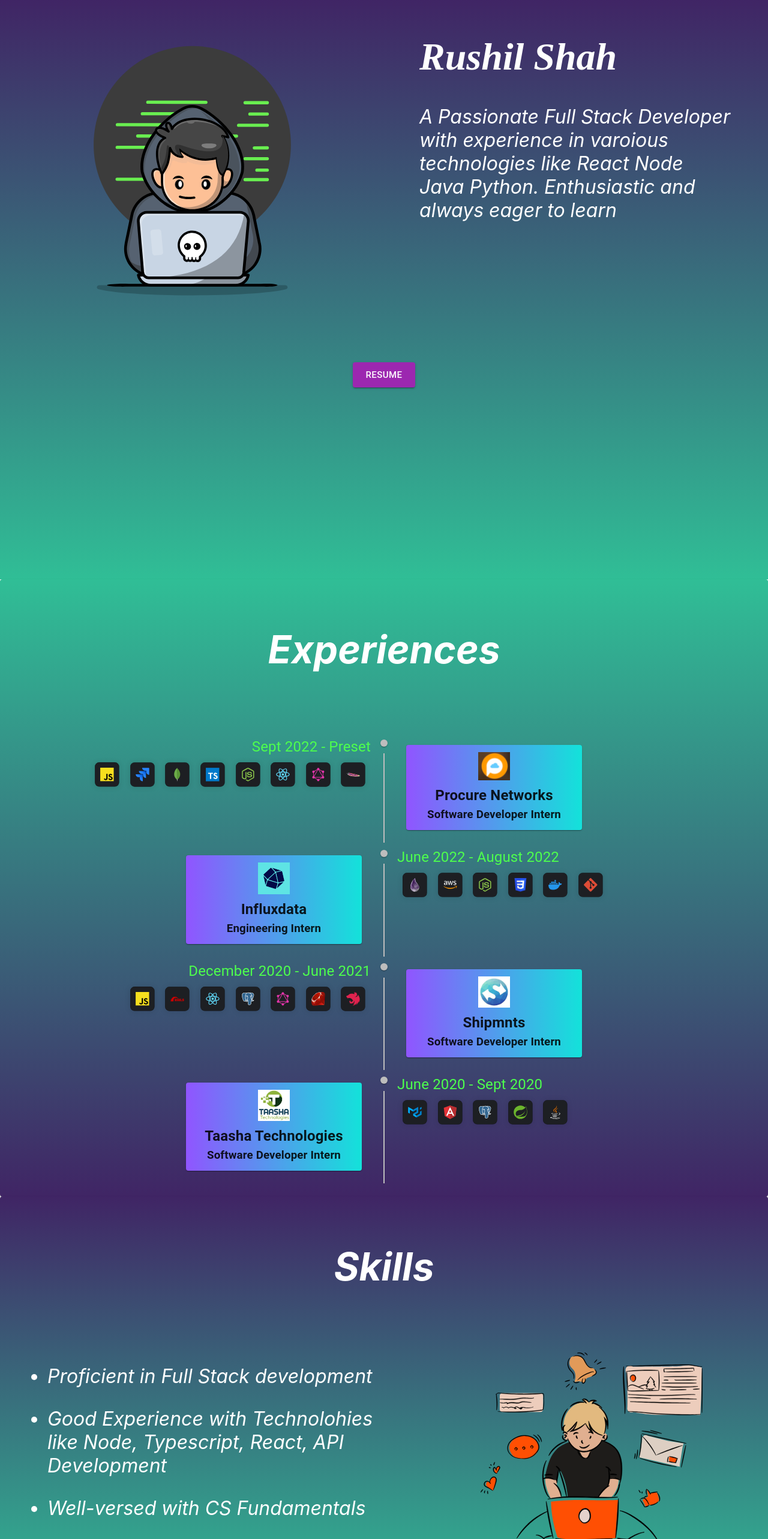
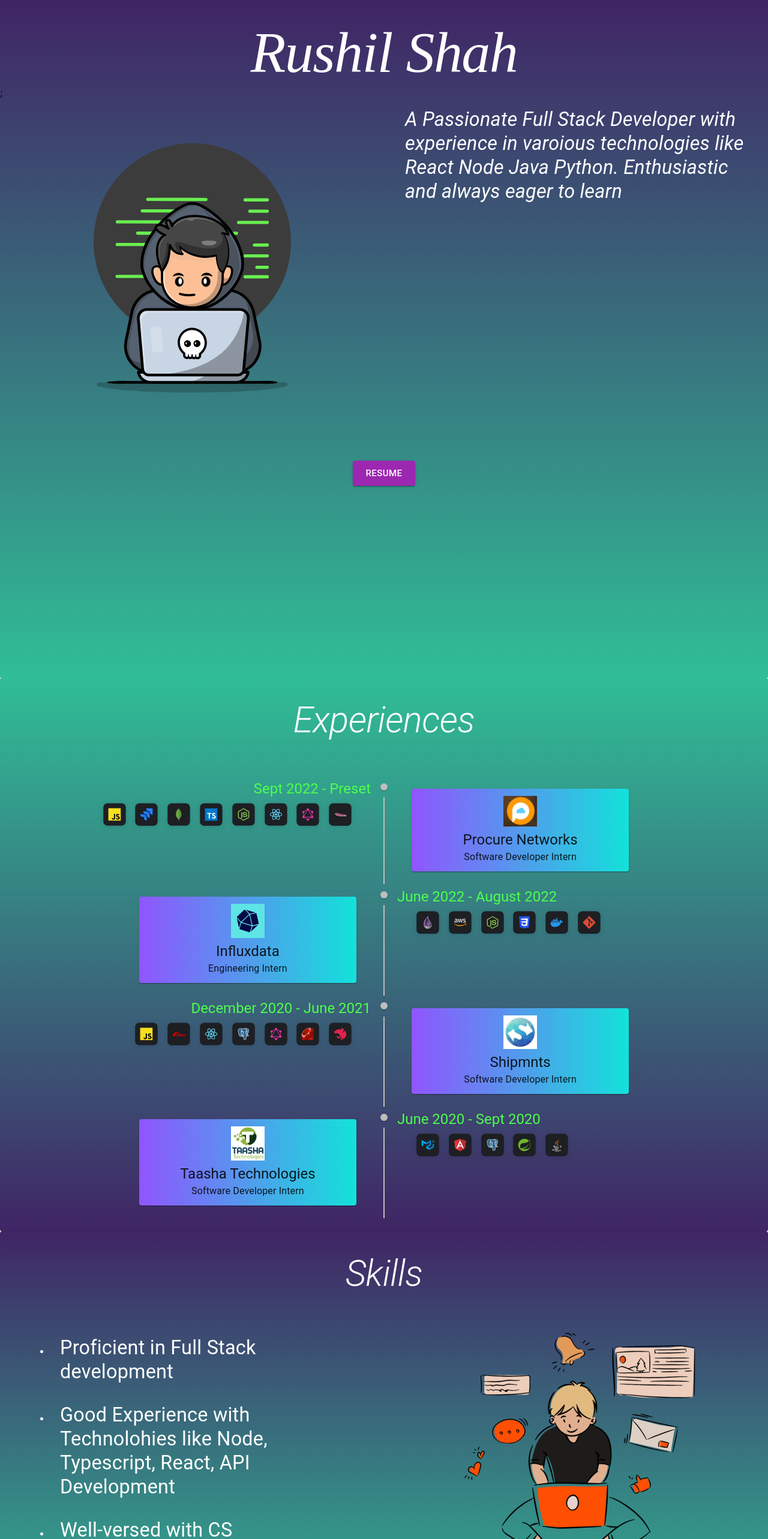
Before and after one commit to rushil1999/portfolio, a React (Create React App) app: page / in a window 1280 px wide. Shown: the top 2566 px of the page at 60% size. Built offline with nearby package versions, Linux system fonts and the light colour scheme.

Commit message:
added responsiveness

```diff
--- a/src/components/Company/index.js
+++ b/src/components/Company/index.js
@@ -1,17 +1,25 @@
-import { Accordion, AccordionDetails, AccordionSummary, Container, Stack } from '@mui/material';
+import { Accordion, AccordionDetails, AccordionSummary, Container, Stack, ThemeProvider, Typography, createTheme, responsiveFontSizes } from '@mui/material';
 import React from 'react';
 import influxdata from '../../assets/influxdata.png'
 import procureNetworks from '../../assets/procure.png'
 import shipmnts from '../../assets/Shipmnts.jpeg'
 import taashaTech from '../../assets/taashaTech.jpeg'
-import { accordianSummaryCardHeightStyle, accordianSummaryCardStyle, companyCardBackgroundStyle, companyLogoStyle, companyNameStyle } from '../../styles/company';
-const Company = ({ companyDetails }) => {
+import { companyCardBackgroundStyle, companyLogoStyle } from '../../styles/company';
+const Company = ({ companyDetails, setAccordianWidthState }) => {
+
+  let theme = createTheme({});
+  theme = responsiveFontSizes(theme);
   const { companyName, role, link, roleDescription } = companyDetails;
 
   const [expanded, setExpanded] = React.useState(false);
 
-  const handleChange = (panel) => (event, isExpanded) => {
-    setExpanded(isExpanded ? panel : false);
+  const handleChange = () => (event, isExpanded) => {
+    const newAccordianWidthState = expanded ? '70%' : '90%';
+    console.log("Changed", expanded, newAccordianWidthState)
+
+    setAccordianWidthState(newAccordianWidthState);
+    setExpanded(!expanded);
+
   };
   const getCompanyLogo = (companyName) => {
     let companyLogoLink;
@@ -46,40 +54,47 @@
   const getCompanyRoleDescription = () => {
     const roleDescriptionHTML = roleDescription.map((description) => {
       return (
-        <li>
+        <Typography
+          variant="subtitle1"
+        >
           {description}
-        </li>
+        </Typography>
       )
     })
     return (
-      <ol>
+      <Container sx={{ textAlign: 'left' }}>
         {roleDescriptionHTML}
-      </ol>
+      </Container>
     )
   }
   return (
 
-
-    <Accordion style={{ ...companyCardBackgroundStyle }} expanded={expanded === 'panel1'} onChange={handleChange('panel1')}>
+    <ThemeProvider theme={theme}>
+      <Accordion style={{ ...companyCardBackgroundStyle }} expanded={expanded} onChange={handleChange()}>
         <AccordionSummary>
-        <div style={accordianSummaryCardStyle}>
+          <Container sx={{ height: '70%', textAlign: 'center' }}>
             <img style={companyLogoStyle} src={getCompanyLogo(companyName)} alt={'company-logo'} />
-          <div style={accordianSummaryCardHeightStyle}>
-            <h2 style={companyNameStyle}>
+            <Container sx={{ height: '60%' }}>
+              <Typography
+                variant="h5"
+                sx={{ marginTop: '0px', marginBottom: '0px' }}
+              >
                 {companyName}
-            </h2>
-            <h3 style={companyNameStyle}>
+              </Typography>
+              <Typography
+                variant="substiles"
+                sx={{ marginTop: '0px', marginBottom: '0px' }}
+              >
                 {role}
-            </h3>
-          </div>
-        </div>
+              </Typography>
+            </Container>
+          </Container>
         </AccordionSummary>
-      <AccordionDetails style={{ textAlign: 'left' }}>
-        <div>
+        <AccordionDetails >
           {getCompanyRoleDescription()}
-        </div>
         </AccordionDetails>
       </Accordion >
+    </ThemeProvider>
 
   )
 }
--- a/src/components/Contact/index.js
+++ b/src/components/Contact/index.js
@@ -1,13 +1,16 @@
 import React from 'react';
 import SocialMediaSVGElement from '../socialMediaSVGElement';
-import { Button, Card, Container, Stack } from '@mui/material';
+import { Button, Card, Container, Grid, Stack, Typography, createTheme } from '@mui/material';
 import { contactCardBackgroundStyle } from '../../styles/contact';
-import { experienceTitleStyle } from '../../styles/experience';
 import { Email, GitHub, LinkOff, LinkedIn } from '@mui/icons-material';
 import Tooltip, { tooltipClasses } from '@mui/material/Tooltip';
-import { styled } from '@mui/material/styles';
+import { ThemeProvider, responsiveFontSizes, styled } from '@mui/material/styles';
 
 const Contact = () => {
+
+  let theme = createTheme({});
+  theme = responsiveFontSizes(theme);
+
   const redirectToGithub = () => {
     window.open('https://github.com/rushil1999', "_blank", "noreferrer");
   }
@@ -30,41 +33,60 @@
     },
   }));
   return (
+    <ThemeProvider theme={theme}>
       <Card style={contactCardBackgroundStyle}>
-      <div style={experienceTitleStyle}>
-        <h1 >
+        <Typography
+          variant="h2"
+          align='center'
+          sx={{ fontStyle: 'italic', padding: '35px', color: "#FFFFFF" }}
+        >
           Contact Me
-        </h1>
-      </div>
-      <Stack direction={"row"}>
-        <Container maxWidth="sm">
-          <div style={{ margin: 'auto', fontSize: 'xx-large', fontStyle: 'italic', padding: '15px', color: "#FFFFFF" }}>
+        </Typography>
 
-            <div>
+        <Grid container>
+          <Grid item xs={12} md={6}>
+            <Container  >
+              <Stack>
+                <Grid item xs={12}  >
+                  <Container>
+                    <Typography
+                      variant="h4"
+                      align='center'
+                      sx={{ fontStyle: 'italic', color: "#FFFFFF" }}
+                    >
                       You can reach out to me on.
-            </div>
-            <Stack style={{ paddingTop: '30px' }} direction={"row"} spacing={5}>
+                    </Typography>
+                  </Container>
+                </Grid>
+                <Grid item xs={12} alignSelf={'center'}>
+                  <Container >
+                    <Stack style={{ padding: '50px' }} direction={"row"} spacing={3}>
                       <Button color='inherit' onClick={redirectToGithub}>
-                <GitHub sx={{ fontSize: 60 }} />
+                        <GitHub sx={{ fontSize: { xs: 40, sm: 40, md: 50, lg: 60 }, color: '#FFFFFF' }} />
                       </Button>
                       <LightTooltip title='shahrushil1999@gmail.com'>
-                <Email sx={{ fontSize: 60 }} />
+                        <Email sx={{ fontSize: { xs: 40, sm: 40, md: 50, lg: 60 }, color: '#FFFFFF' }} />
                       </LightTooltip>
                       <Button color='inherit' onClick={redirectToLinkedin}>
-                <LinkedIn sx={{ fontSize: 60 }} />
+                        <LinkedIn sx={{ fontSize: { xs: 40, sm: 40, md: 50, lg: 60 }, color: '#FFFFFF' }} />
                       </Button>
                       <Button color='inherit' onClick={redirectToBlogpost}>
-                <LinkOff sx={{ fontSize: 60 }} />
+                        <LinkOff sx={{ fontSize: { xs: 40, sm: 40, md: 50, lg: 60 }, color: '#FFFFFF' }} />
                       </Button>
                     </Stack>
-
-          </div>
                   </Container>
-        <Container maxWidth="sm" style={{ padding: '15px' }}>
+                </Grid>
+              </Stack>
+            </Container>
+          </Grid>
+          <Grid item xs={12} md={6}>
+            <Container sx={{ padding: '5px' }}>
               <SocialMediaSVGElement />
             </Container>
-      </Stack>
+          </Grid>
+        </Grid>
       </Card>
+    </ThemeProvider >
   );
 
 }
--- a/src/components/Experience/index.js
+++ b/src/components/Experience/index.js
@@ -1,5 +1,5 @@
-import { Card } from '@mui/material';
-import React from 'react'
+import { Card, Container, Grid, ThemeProvider, Typography, createTheme, responsiveFontSizes, useMediaQuery } from '@mui/material';
+import React, { useState } from 'react'
 import Company from '../Company';
 import Timeline from '@mui/lab/Timeline';
 import TimelineItem from '@mui/lab/TimelineItem';
@@ -9,20 +9,28 @@
 import TimelineDot from '@mui/lab/TimelineDot';
 import TimelineOppositeContent from '@mui/lab/TimelineOppositeContent/TimelineOppositeContent';
 import { motion } from 'framer-motion';
-import { companyCardExternalStyle, companyCardHoverStyle, experienceCardBackgroundStyle, experienceDateStyle, experienceTitleStyle } from '../../styles/experience';
+import { companyCardHoverStyle, experienceCardBackgroundStyle } from '../../styles/experience';
 import TechStack from '../TechStack';
 import { companyDetails } from './utils/companyInformation';
 
 export default function Experience() {
+  let theme = createTheme({
+  })
+
+  theme = responsiveFontSizes(theme)
+  const [accordianWidthState, setAccordianWidthState] = useState('70%');
+  const matches = useMediaQuery(theme.breakpoints.up('md'));
   return (
-
+    <ThemeProvider theme={theme}>
       <Card style={{ ...experienceCardBackgroundStyle }}>
-      <div style={{ ...experienceTitleStyle }}>
-        <h1 >
+        <Typography
+          variant="h2"
+          align='center'
+          sx={{ fontStyle: 'italic', padding: '35px', color: "#FFFFFF" }}
+        >
           Experiences
-        </h1>
-      </div>
-      <Timeline position="alternate">
+        </Typography>
+        <Timeline position={matches ? 'alternate' : 'right'}>
           {
             companyDetails.map((company, index) => {
               const { duration, companyName } = company;
@@ -30,119 +38,48 @@
               if (index % 2 === 0) {
                 companyCardAlignmet = 'left'
               }
+              if (matches === false) {
+                companyCardAlignmet = 'left';
+              }
               return (
+                <ThemeProvider theme={theme}>
                   <TimelineItem>
                     <TimelineOppositeContent>
-                  <div style={{ ...experienceDateStyle }}>
+                      <Grid>
+                        <Grid item xs={12}>
+                          <Typography
+                            variant={matches ? 'h5' : 'caption'}
+                            sx={{ color: "#4dff4d" }}
+                          >
                             {duration}
-                  </div>
-                  <div>
+                          </Typography>
+                        </Grid>
+                        <Grid item xs={12}>
                           <TechStack companyName={companyName} companyCardAlignment={companyCardAlignmet} />
-                  </div>
+                        </Grid>
+                      </Grid>
                     </TimelineOppositeContent>
                     <TimelineSeparator>
                       <TimelineDot />
                       <TimelineConnector />
                     </TimelineSeparator>
                     <TimelineContent>
-                  <div style={{ ...companyCardExternalStyle, float: `${companyCardAlignmet}` }}>
+                      <Container sx={{ width: accordianWidthState, padding: '15px', float: `${companyCardAlignmet}` }}>
                         <motion.div
                           whileHover={companyCardHoverStyle}
                         >
-                      <Company companyDetails={company} />
+                          <Company companyDetails={company} setAccordianWidthState={setAccordianWidthState} />
                         </motion.div>
-                  </div>
+                      </Container>
                     </TimelineContent>
                   </TimelineItem>
+                </ThemeProvider>
               )
             })
 
           }
         </Timeline>
-      {/* <Timeline position="alternate">
-        <TimelineItem>
-          <TimelineOppositeContent>
-            <div style={{ ...experienceDateStyle }}>
-              Sept 2022 - Present
-            </div>
-            <div >
-              <TechStack />
-            </div>
-          </TimelineOppositeContent>
-          <TimelineSeparator>
-            <TimelineDot />
-            <TimelineConnector />
-          </TimelineSeparator>
-          <TimelineContent>
-            <div style={{ ...companyCardExternalStyle, float: 'left' }}>
-              <motion.div
-                whileHover={companyCardHoverStyle}
-              >
-                <Company />
-              </motion.div>
-            </div>
-          </TimelineContent>
-        </TimelineItem>
-        <TimelineItem>
-          <TimelineOppositeContent >
-            <div style={{ ...experienceDateStyle }}>
-              Sept 2022 - Present
-            </div>
-          </TimelineOppositeContent>
-          <TimelineSeparator>
-            <TimelineDot />
-            <TimelineConnector />
-          </TimelineSeparator>
-          <TimelineContent>
-            <div style={{ ...companyCardExternalStyle, float: 'right' }}>
-              <motion.div
-                whileHover={companyCardHoverStyle}
-              >
-                <Company />
-              </motion.div>
-            </div>
-          </TimelineContent>
-        </TimelineItem>
-        <TimelineItem>
-          <TimelineOppositeContent>
-            <div style={{ ...experienceDateStyle }}>
-              Sept 2022 - Present
-            </div>
-          </TimelineOppositeContent>
-          <TimelineSeparator>
-            <TimelineDot />
-            <TimelineConnector />
-          </TimelineSeparator>
-          <TimelineContent>
-            <div style={{ ...companyCardExternalStyle, float: 'left' }}>
-              <motion.div
-                whileHover={companyCardHoverStyle}
-              >
-                <Company />
-              </motion.div>
-            </div>
-          </TimelineContent>
-        </TimelineItem>
-        <TimelineItem>
-          <TimelineOppositeContent>
-            <div style={{ ...experienceDateStyle }}>
-              Sept 2022 - Present
-            </div>
-          </TimelineOppositeContent>
-          <TimelineSeparator>
-            <TimelineDot />
-          </TimelineSeparator>
-          <TimelineContent>
-            <div style={{ ...companyCardExternalStyle, float: 'right' }}>
-              <motion.div
-                whileHover={companyCardHoverStyle}
-              >
-                <Company />
-              </motion.div>
-            </div>
-          </TimelineContent>
-        </TimelineItem>
-      </Timeline> */}
       </Card >
+    </ThemeProvider >
   );
 }
--- a/src/components/Introduction/index.js
+++ b/src/components/Introduction/index.js
@@ -1,36 +1,52 @@
-import { Button, Container, Stack } from '@mui/material';
+import { Button, Container, Grid, Stack, Typography, createTheme, responsiveFontSizes } from '@mui/material';
 import React from 'react';
 import CodingSVGElement from '../codingSVGElement';
 import { peronalDetails } from './utils/personalDetails';
 import { contentStyle, introductionCardBackngroundStyle } from '../../styles/introduction';
+import { ThemeProvider, breakpoints } from '@mui/system';
 
 const Introduction = () => {
   const { name, summary } = peronalDetails;
   const redirectToResumePage = () => {
     window.open('https://rushil1999.github.io/portfolio/Resume.pdf', "_blank", "noreferrer");
   }
+
+  let theme = createTheme({
+  });
+  theme = responsiveFontSizes(theme)
   return (
+    <ThemeProvider theme={theme}>
       <div
         style={introductionCardBackngroundStyle}>
-      <Stack direction={"row"}>
+        <Typography
+          variant="h1"
+          noWrap={true}
+          align={'center'}
+          sx={{ fontFamily: 'cursive', fontStyle: 'italic', color: "#FFFFFF" }}
+        >
+          {name}
+        </Typography>;
+        <Grid container>
+          <Grid item xs={12} md={6}>
             <Container maxWidth="sm" style={{ padding: '15px' }}>
               <CodingSVGElement />
             </Container>
-        <Container maxWidth="sm">
-          <div style={contentStyle}>
-            <h1 style={{ fontFamily: 'cursive' }}>
-              {name}
-            </h1>
-            <div>
+          </Grid>
+          <Grid item md={6}>
+            <Container style={contentStyle} maxWidth="sm">
+              <Typography
+                variant="h4"
+              >
                 {summary}
-            </div>
-          </div>
+              </Typography>
             </Container>
-      </Stack>
-      <div style={{ textAlign: 'center' }}>
+          </Grid>
+        </Grid>
+        <Container style={{ textAlign: 'center' }}>
           <Button onClick={redirectToResumePage} size="large" variant="contained" color="secondary" >Resume</Button>
-      </div>
+        </Container>
       </div >
+    </ThemeProvider >
   );
 
 }
--- a/src/components/Skills/index.js
+++ b/src/components/Skills/index.js
@@ -1,21 +1,26 @@
 import React from 'react';
-import { Card, Container, Stack } from '@mui/material';
+import { Card, Container, Grid, Stack, ThemeProvider, Typography, createTheme, responsiveFontSizes } from '@mui/material';
 import { skillsCardBackgroundStyle, skillsSectionStyle } from '../../styles/skills';
-import { experienceTitleStyle } from '../../styles/experience';
 import SkillsSVGElement from '../skillsSVGElement';
 import { skillsInformation } from './utils/skillsInformation';
+import CodingSVGElement from '../codingSVGElement';
 
 const Skills = () => {
 
+  let theme = createTheme({});
+  theme = responsiveFontSizes(theme);
   const getSkillsHTML = (skills) => {
 
     const skillPointersHTML = skills.map((skill) => {
       return (
         <li>
-          <p>
+          <Typography
+            variant="h4"
+            sx={{ padding: '1rem' }}
+          >
             {skill}
-          </p>
-        </li>
+          </Typography>
+        </li >
       )
     })
     return (
@@ -26,23 +31,30 @@
   }
 
   return (
+    <ThemeProvider theme={theme}>
       <Card style={skillsCardBackgroundStyle}>
-      <div style={experienceTitleStyle}>
-        <h1 >
+        <Typography
+          variant="h2"
+          align='center'
+          sx={{ fontStyle: 'italic', padding: '35px', color: "#FFFFFF" }}
+        >
           Skills
-        </h1>
-      </div>
-      <Stack direction={"row"}>
-        <Container maxWidth="md">
-          <div style={skillsSectionStyle}>
+        </Typography>
+        <Grid container >
+          <Grid item md={6} alignItems={'center'}>
+            <Container sx={{ color: "#FFFFFF" }} maxWidth="sm" >
               {getSkillsHTML(skillsInformation)}
-          </div>
             </Container>
-        <Container maxWidth="sm" style={{ padding: '15px' }}>
+          </Grid>
+          <Grid item md={6} xs={12} alignItems={'center'}>
+            <Container sx={{ padding: '15px' }}>
               <SkillsSVGElement />
             </Container>
-      </Stack>
+          </Grid>
+
+        </Grid>
       </Card>
+    </ThemeProvider>
   );
 
 }
--- a/src/styles/contact.js
+++ b/src/styles/contact.js
@@ -1,3 +1,5 @@
 export const contactCardBackgroundStyle = {
-  backgroundImage: `linear-gradient(${0}deg, ${'#402565'}, ${'#30BE96'})`
+  backgroundImage: `linear-gradient(${0}deg, ${'#402565'}, ${'#30BE96'})`,
+  paddingBottom: '20rem',
+  paddingTop: '2rem',
 }
--- a/src/styles/experience.js
+++ b/src/styles/experience.js
@@ -12,5 +12,3 @@
 export const experienceCardBackgroundStyle = {
   backgroundImage: `linear-gradient(${0}deg, ${'#402565 '}, ${'#30BE96'})`
 }
-
-export const experienceTitleStyle = { textAlign: 'center', fontSize: 'xx-large', fontStyle: 'italic', padding: '35px', color: "#FFFFFF" }
--- a/src/styles/introduction.js
+++ b/src/styles/introduction.js
@@ -1,6 +1,7 @@
 export const introductionCardBackngroundStyle = {
   paddingBottom: '20rem',
+  paddingTop: '2rem',
   backgroundImage: `linear-gradient(${0}deg, ${'#30BE96'}, ${'#402565'})`
 }
 
-export const contentStyle = { margin: 'auto', fontSize: 'xx-large', fontStyle: 'italic', padding: '15px', color: "#FFFFFF" }
+export const contentStyle = { margin: 'auto', fontStyle: 'italic', padding: '15px', color: "#FFFFFF" }
--- a/src/styles/skills.js
+++ b/src/styles/skills.js
@@ -1,5 +1,5 @@
 export const skillsCardBackgroundStyle = {
-  backgroundImage: `linear-gradient(${0}deg, ${'#30BE96 '}, ${'#402565'})`
+  backgroundImage: `linear-gradient(${0}deg, ${'#30BE96 '}, ${'#402565'})`,
 }
 
-export const skillsSectionStyle = { margin: 'auto', fontSize: 'xx-large', fontStyle: 'italic', padding: '15px', color: "#FFFFFF" }
+export const skillsSectionStyle = { margin: 'auto', fontStyle: 'italic', padding: '15px', color: "#FFFFFF" }
```
Also changed, not shown: src/components/TechStack/index.js. Lines whose indentation alone changed are shown as unchanged.
